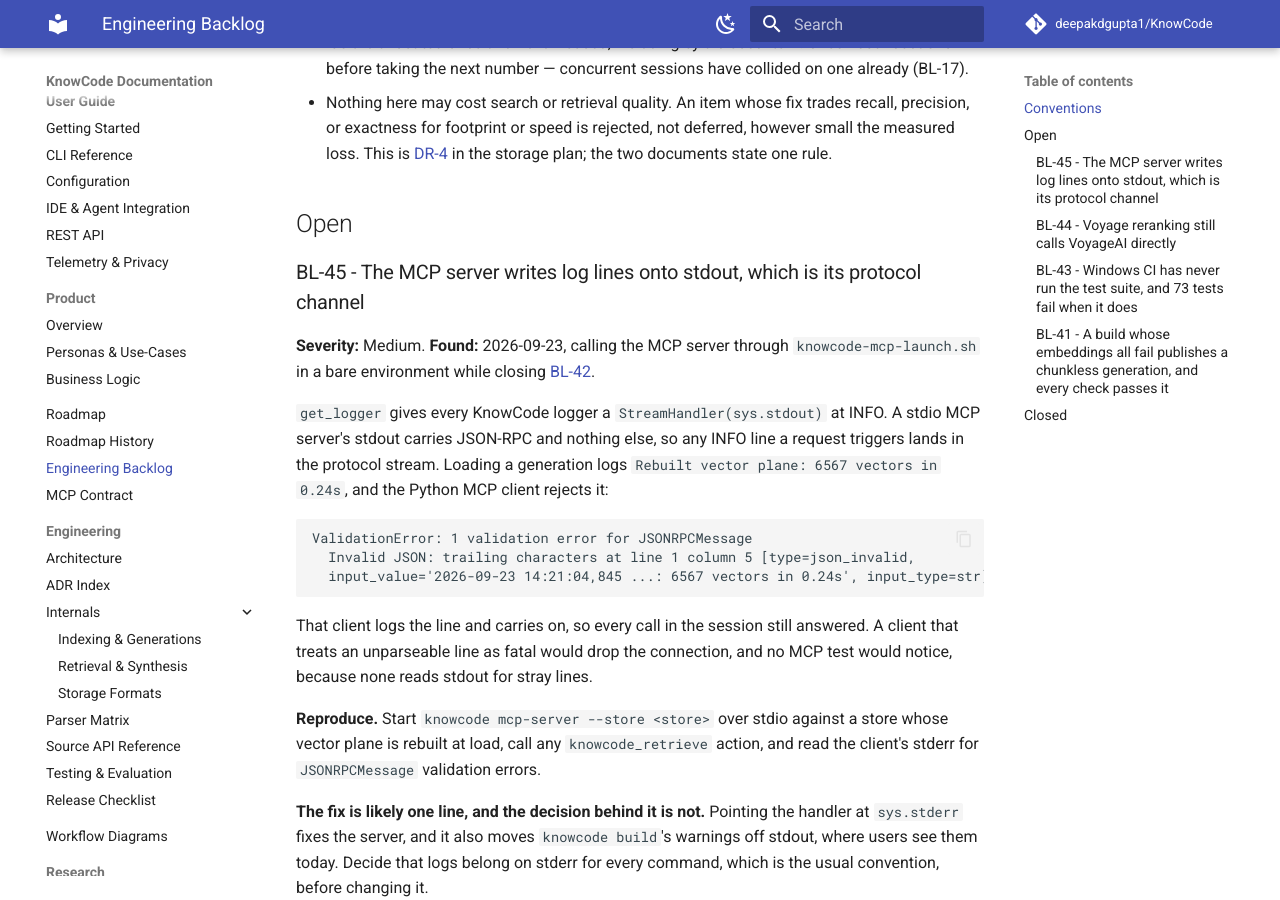
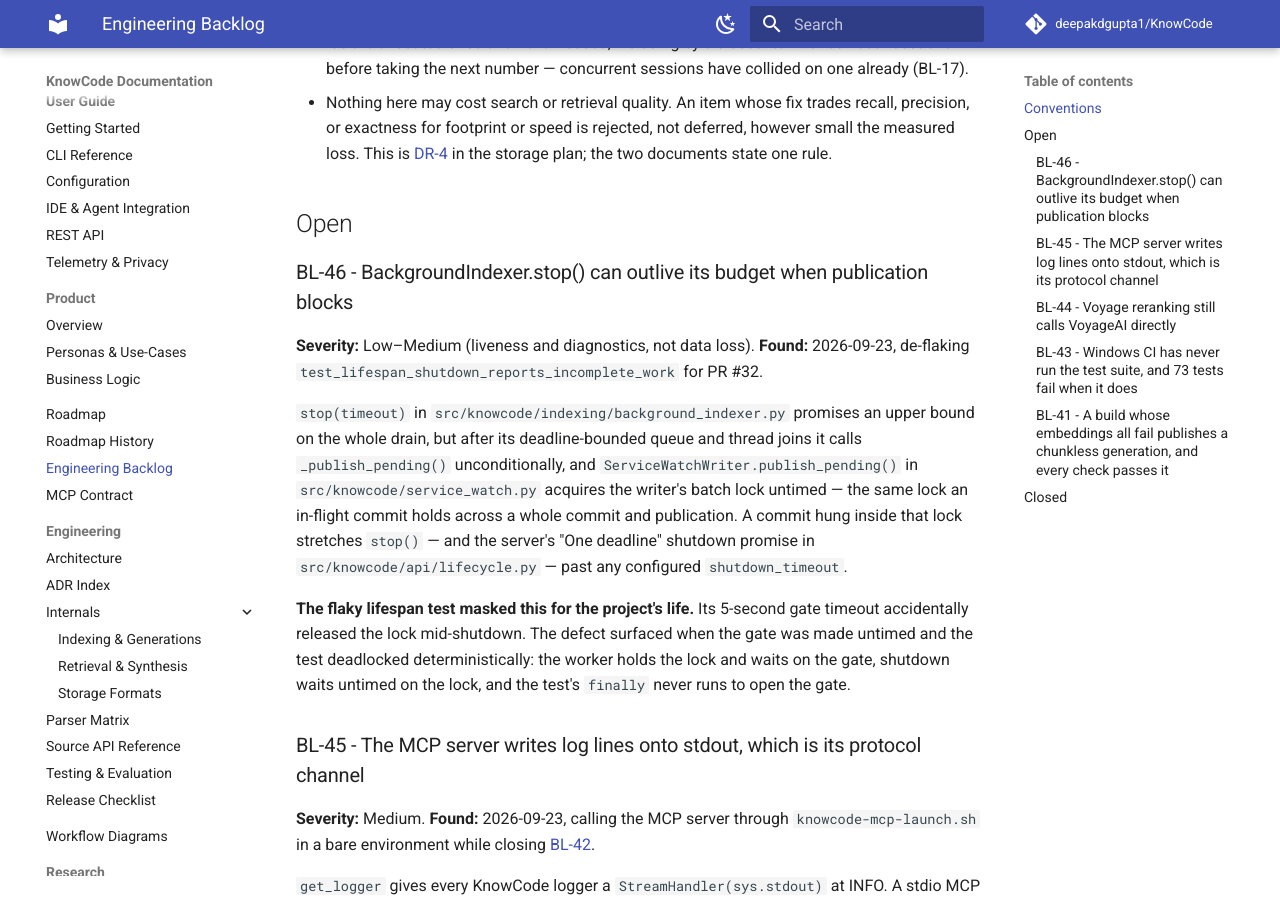
Before and after one commit to deepakdgupta1/KnowCode, an MkDocs documentation site: the page built from docs/engineering/backlog.md, in a window 1280 px wide and 900 px high, scrolled down 621 px. Built offline with MkDocs 1.6.1 and Material for MkDocs 9.7.7, drawn with Linux system fonts in a browser that asks for light colours; comment, search, counter and statistics services are not loaded.

Commit message:
docs(backlog): BL-46 — stop() can outlive its budget when publication blocks

```diff
--- a/docs/engineering/backlog.md
+++ b/docs/engineering/backlog.md
@@ -29,6 +29,27 @@
   two documents state one rule.
 
 ## Open
+
+### BL-46 - BackgroundIndexer.stop() can outlive its budget when publication blocks
+
+**Severity:** Low–Medium (liveness and diagnostics, not data loss).
+**Found:** 2026-09-23, de-flaking `test_lifespan_shutdown_reports_incomplete_work`
+for PR #32.
+
+`stop(timeout)` in `src/knowcode/indexing/background_indexer.py` promises an
+upper bound on the whole drain, but after its deadline-bounded queue and
+thread joins it calls `_publish_pending()` unconditionally, and
+`ServiceWatchWriter.publish_pending()` in `src/knowcode/service_watch.py`
+acquires the writer's batch lock untimed — the same lock an in-flight commit
+holds across a whole commit and publication. A commit hung inside that lock
+stretches `stop()` — and the server's "One deadline" shutdown promise in
+`src/knowcode/api/lifecycle.py` — past any configured `shutdown_timeout`.
+
+**The flaky lifespan test masked this for the project's life.** Its 5-second
+gate timeout accidentally released the lock mid-shutdown. The defect surfaced
+when the gate was made untimed and the test deadlocked deterministically:
+the worker holds the lock and waits on the gate, shutdown waits untimed on
+the lock, and the test's `finally` never runs to open the gate.
 
 ### BL-45 - The MCP server writes log lines onto stdout, which is its protocol channel
 
```
